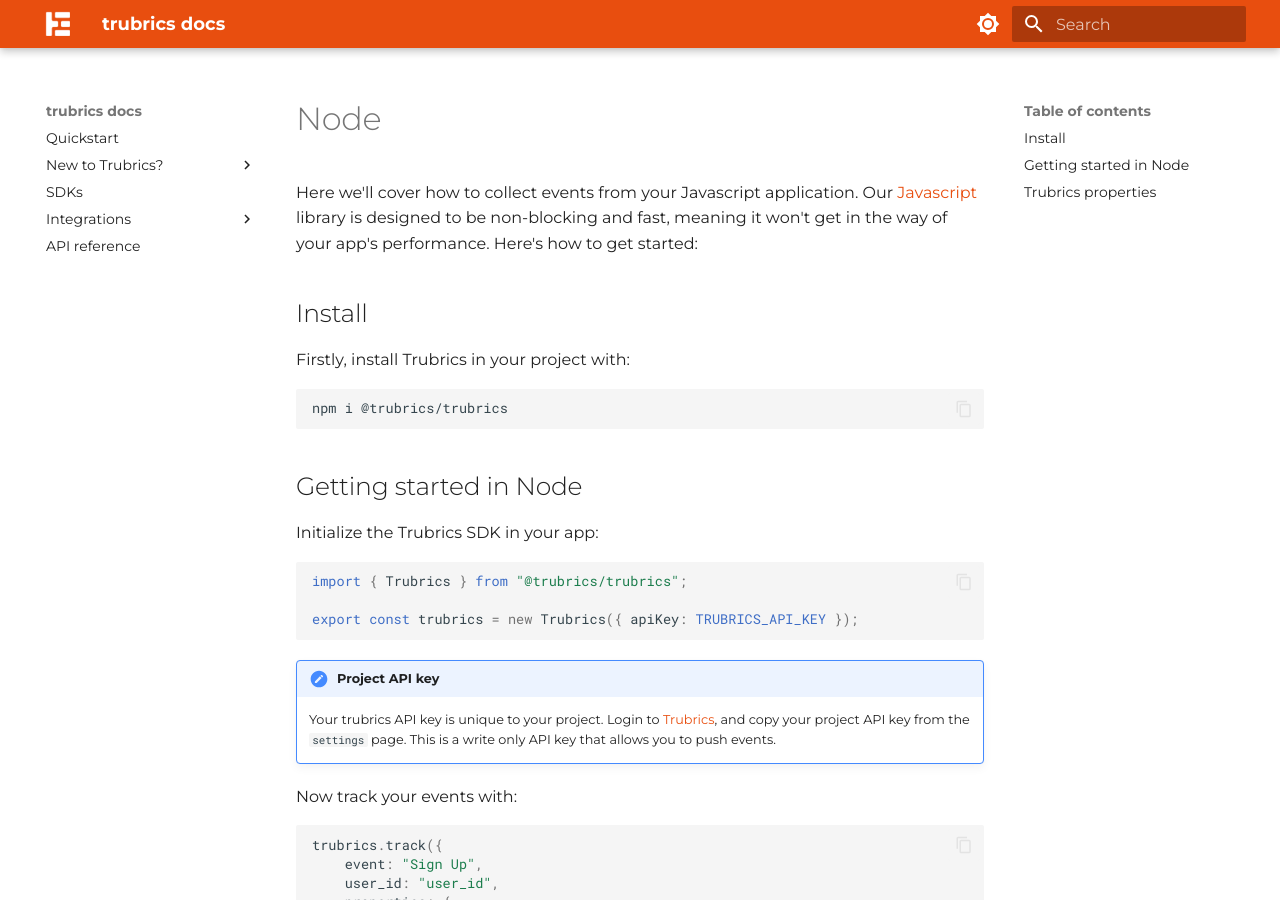
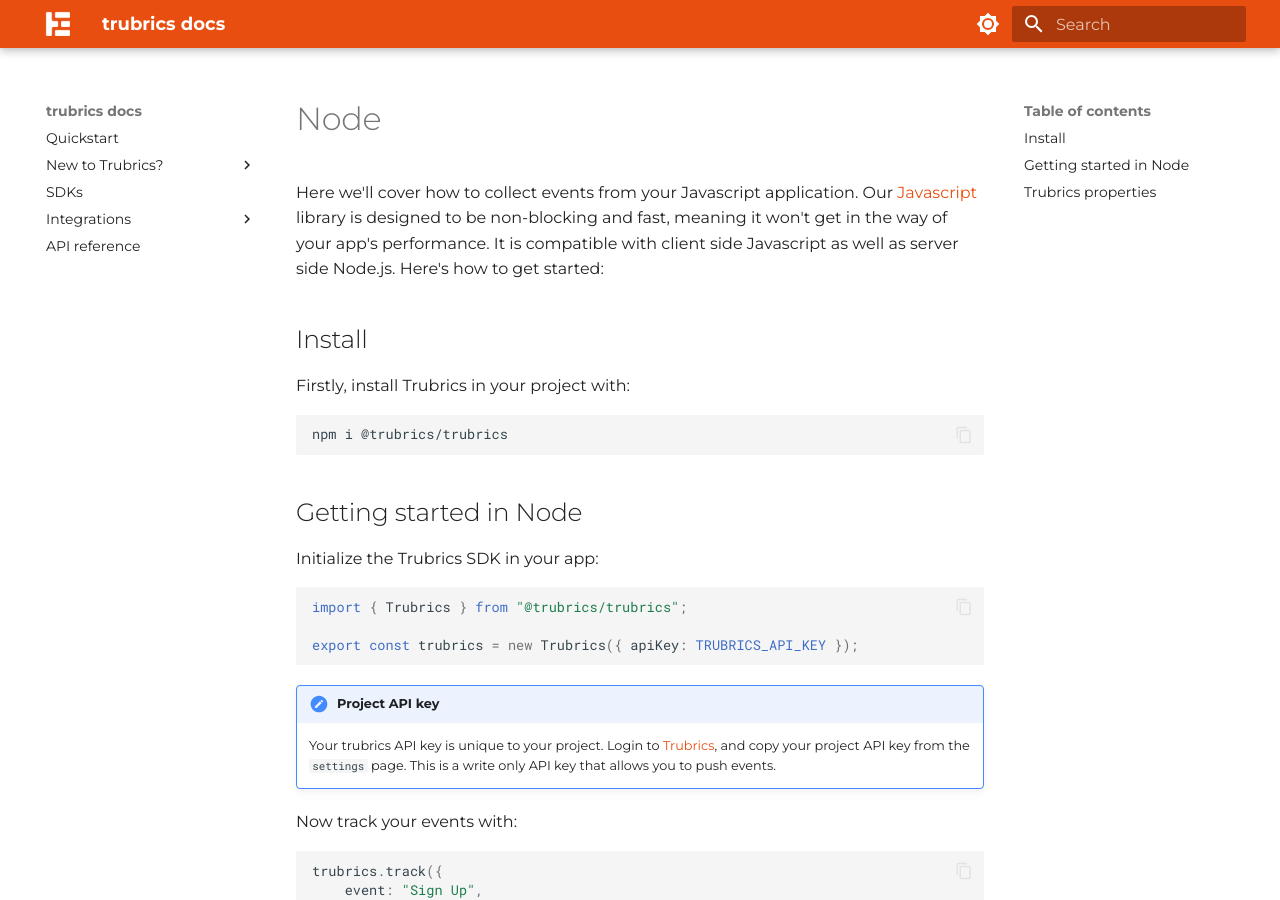
Before and after one commit to trubrics/trubrics-docs, an MkDocs documentation site: the page built from docs/track_events/sdks/node.md, in a window 1280 px wide and 900 px high. Built offline with MkDocs 1.6.1 and Material for MkDocs 9.7.7, drawn with Linux system fonts in a browser that asks for light colours.

Commit message:
client+server compatibility

```diff
--- a/docs/track_events/sdks/node.md
+++ b/docs/track_events/sdks/node.md
@@ -1,4 +1,4 @@
-Here we'll cover how to collect events from your Javascript application. Our [Javascript](https://www.npmjs.com/package/@trubrics/trubrics) library is designed to be non-blocking and fast, meaning it won't get in the way of your app's performance. Here's how to get started:
+Here we'll cover how to collect events from your Javascript application. Our [Javascript](https://www.npmjs.com/package/@trubrics/trubrics) library is designed to be non-blocking and fast, meaning it won't get in the way of your app's performance. It is compatible with client side Javascript as well as server side Node.js. Here's how to get started:
 
 ## Install
 
```
